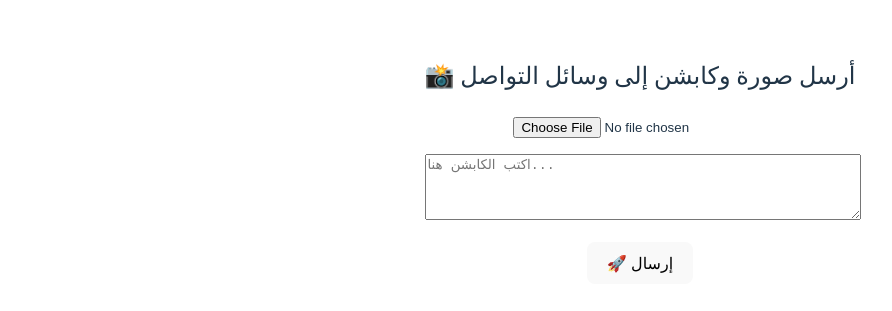
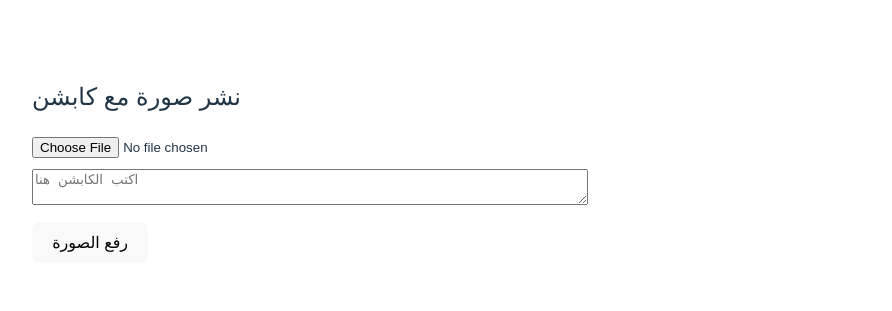
Before and after one commit to malshatti44/social-uploader, a React (Vite) app: page / in a window 1280 px wide. Shown: the part 239-550 px from the top of the page, without its empty margins (0-892 px from the left). Built offline with nearby package versions, Linux system fonts and the light colour scheme.

Commit message:
Refactor image upload handling in App component

```diff
--- a/src/App.tsx
+++ b/src/App.tsx
@@ -1,83 +1,59 @@
 import { useState } from 'react';
-import './App.css';
 
 function App() {
-  const [imageFile, setImageFile] = useState<File | null>(null);
+  const [file, setFile] = useState<File | null>(null);
   const [caption, setCaption] = useState('');
-  const [status, setStatus] = useState('');
+  const [preview, setPreview] = useState('');
+  const [uploadedUrl, setUploadedUrl] = useState('');
 
-  const handleImageChange = (e: React.ChangeEvent<HTMLInputElement>) => {
-    if (e.target.files && e.target.files[0]) {
-      setImageFile(e.target.files[0]);
-    }
-  };
-
-  const handleSubmit = async (e: React.FormEvent) => {
-    e.preventDefault();
-
-    if (!imageFile || !caption) {
-      setStatus('❌ يرجى اختيار صورة وكتابة تعليق');
-      return;
-    }
-
-    setStatus('📤 جاري رفع الصورة...');
+  const handleUpload = async () => {
+    if (!file) return;
 
     const formData = new FormData();
-    formData.append('file', imageFile);
-    formData.append('upload_preset', 'your_upload_preset'); // 🔁 غيّرها
-    formData.append('folder', 'social-posts');
+    formData.append('file', file);
+    formData.append('upload_preset', 'unsigned'); // ✏️ اكتب اسم الـ Upload Preset اللي أنشأته
+    formData.append('folder', 'social-posts'); // مجلد داخل Cloudinary
 
-    const uploadRes = await fetch('https://api.cloudinary.com/v1_1/your_cloud_name/image/upload', { // 🔁 غيّرها
+    const res = await fetch('https://api.cloudinary.com/v1_1/dovqci8ka/image/upload', {
       method: 'POST',
       body: formData,
     });
 
-    const uploadData = await uploadRes.json();
-
-    if (!uploadData.secure_url) {
-      setStatus('❌ فشل في رفع الصورة إلى Cloudinary');
-      return;
-    }
-
-    setStatus('🚀 يتم إرسال البيانات إلى n8n...');
-
-    await fetch('https://malshatti.app.n8n.cloud/webhook/social-media-post', {
-      method: 'POST',
-      headers: {
-        'Content-Type': 'application/json',
-      },
-      body: JSON.stringify({
-        instagram_post_image: uploadData.secure_url,
-        instagram_caption: caption,
-        instagram_story_image: uploadData.secure_url,
-        snapchat_image: uploadData.secure_url,
-        snapchat_caption: caption,
-        tiktok_image: uploadData.secure_url,
-        tiktok_caption: caption,
-      }),
-    });
-
-    setStatus('✅ تم الإرسال بنجاح!');
-    setCaption('');
-    setImageFile(null);
+    const data = await res.json();
+    setUploadedUrl(data.secure_url);
   };
 
   return (
-    <div style={{ padding: '2rem', maxWidth: '600px', margin: 'auto' }}>
-      <h2>📸 أرسل صورة وكابشن إلى وسائل التواصل</h2>
-      <form onSubmit={handleSubmit}>
-        <input type="file" accept="image/*" onChange={handleImageChange} required />
-        <br />
-        <textarea
-          placeholder="اكتب الكابشن هنا..."
-          value={caption}
-          onChange={(e) => setCaption(e.target.value)}
-          rows={4}
-          style={{ width: '100%', marginTop: '1rem' }}
-        />
-        <button type="submit" style={{ marginTop: '1rem' }}>🚀 إرسال</button>
-      </form>
-      {status && <p style={{ marginTop: '1rem' }}>{status}</p>}
+    <div style={{ padding: '2rem', fontFamily: 'sans-serif' }}>
+      <h2>نشر صورة مع كابشن</h2>
+
+      <input type="file" accept="image/*" onChange={e => {
+        const file = e.target.files?.[0];
+        if (file) {
+          setFile(file);
+          setPreview(URL.createObjectURL(file));
+        }
+      }} />
+
+      {preview && <img src={preview} alt="preview" style={{ width: 200, marginTop: 10 }} />}
+
+      <textarea
+        placeholder="اكتب الكابشن هنا"
+        value={caption}
+        onChange={e => setCaption(e.target.value)}
+        style={{ width: '100%', marginTop: 10 }}
+      />
+
+      <button onClick={handleUpload} style={{ marginTop: 10 }}>
+        رفع الصورة
+      </button>
+
+      {uploadedUrl && (
+        <div style={{ marginTop: 20 }}>
+          <p>تم رفع الصورة بنجاح:</p>
+          <a href={uploadedUrl} target="_blank" rel="noopener noreferrer">{uploadedUrl}</a>
+        </div>
+      )}
     </div>
   );
 }
```
